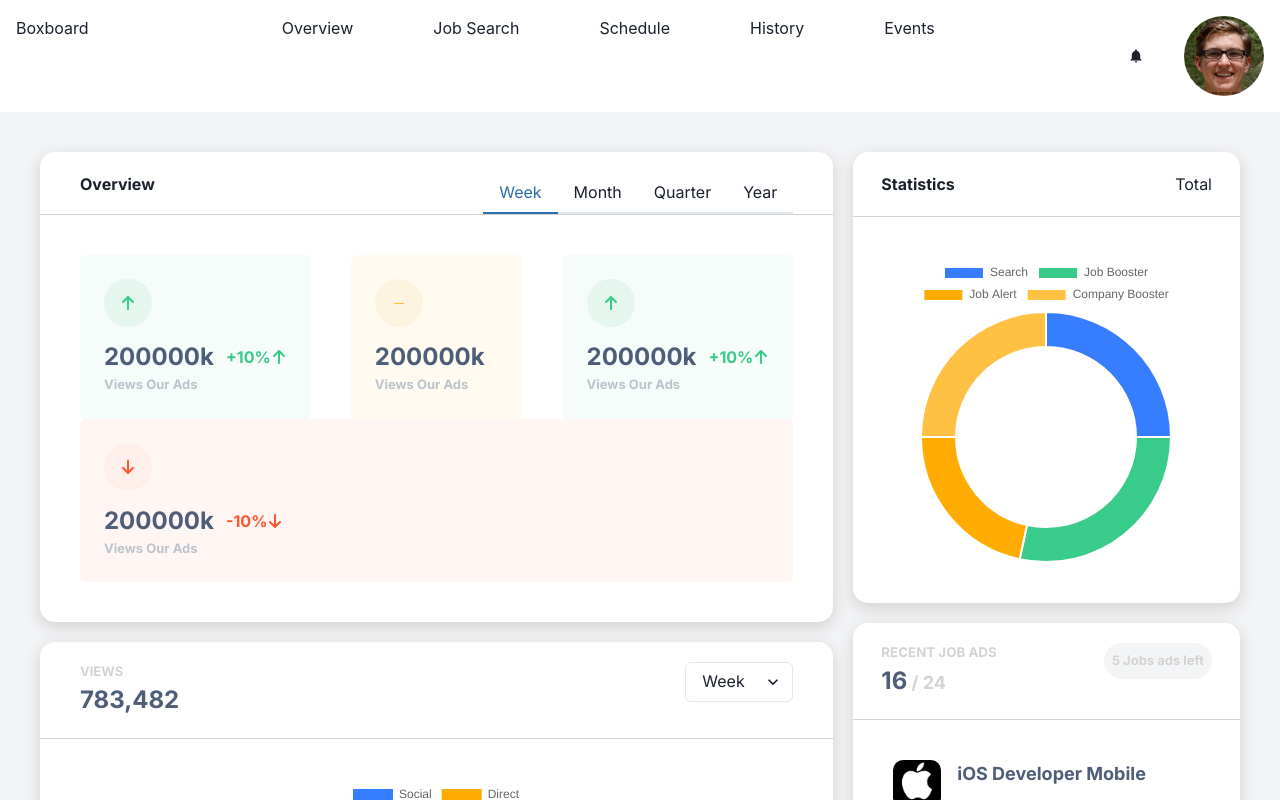
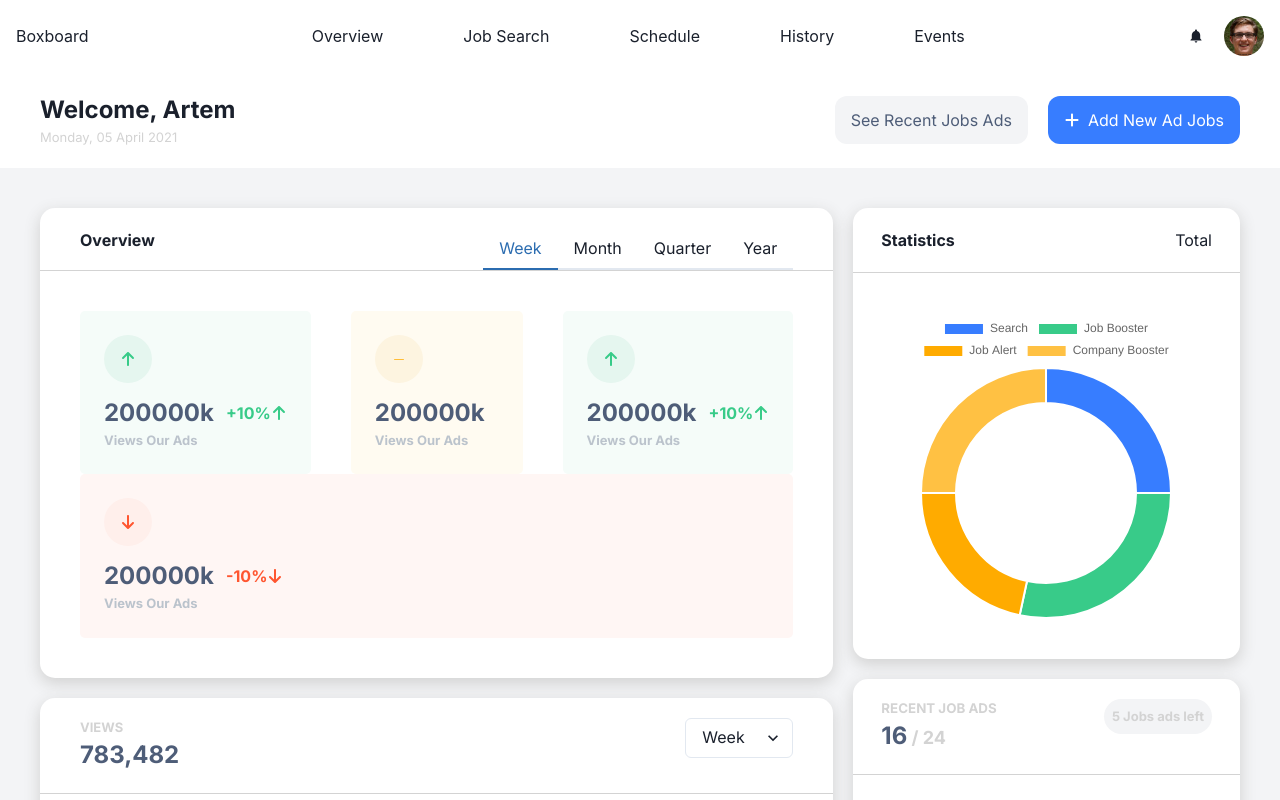
Before and after one commit to Raihan-21/baysa-hr-app, a Next.js app: page / in a window 1280 px wide. Shown: the top 800 px of the page. Built offline with nearby package versions, Linux system fonts and the light colour scheme.

Commit message:
adjust heading component styling

```diff
--- a/src/components/atoms/Button.tsx
+++ b/src/components/atoms/Button.tsx
@@ -1,16 +1,21 @@
-import React from "react";
+import React, { ReactElement } from "react";
 
 const Button = ({
-  bgColor = "primary",
-  textColor = "primary",
+  bgColor = "bg-primary",
+  textColor = "text-white",
   text,
+  icon,
 }: {
   bgColor?: string;
   textColor?: string;
   text: string;
+  icon?: ReactElement;
 }) => {
   return (
-    <button className={`bg-${bgColor} text-${textColor} rounded-md`}>
+    <button
+      className={`${bgColor} ${textColor} rounded-[12px] py-3 px-4 flex items-center gap-x-2`}
+    >
+      {icon}
       {text}
     </button>
   );
--- a/src/components/molecules/Heading.tsx
+++ b/src/components/molecules/Heading.tsx
@@ -3,12 +3,19 @@ import React, { ReactElement, ReactNode } from "react";
 
 const Heading = ({ buttonSection }: { buttonSection?: JSX.Element }) => {
   return (
-    <Flex justifyContent={"space-between"} alignItems={"center"}>
+    <Flex
+      justifyContent={"space-between"}
+      alignItems={"center"}
+      paddingX={10}
+      paddingY={5}
+    >
       <Box>
         <Text fontWeight={"bold"} fontSize={"x-large"}>
           Welcome, Artem
         </Text>
-        <Text fontSize={"small"}>Monday, 5 April 2021</Text>
+        <Text fontSize={"small"} color={"lightgray"}>
+          Monday, 05 April 2021
+        </Text>
       </Box>
       {buttonSection}
     </Flex>
--- a/src/components/molecules/Navbar.tsx
+++ b/src/components/molecules/Navbar.tsx
@@ -7,7 +7,11 @@ import { IoMdNotifications } from "react-icons/io";
 const Navbar = () => {
   return (
     <nav className="p-4">
-      <Flex columnGap={5} justifyContent={"space-between"}>
+      <Flex
+        columnGap={5}
+        justifyContent={"space-between"}
+        alignItems={"center"}
+      >
         <Box>Boxboard</Box>
         <Flex columnGap={20}>
           <Box>Overview</Box>
@@ -16,9 +20,9 @@ const Navbar = () => {
           <Box>History</Box>
           <Box>Events</Box>
         </Flex>
-        <Flex alignItems="center" columnGap={10}>
+        <Flex alignItems="center" columnGap={5}>
           <IoMdNotifications />
-          <Img src="/profile.jpg" width={20} height={20} borderRadius={"50%"} />
+          <Img src="/profile.jpg" width={10} height={10} borderRadius={"50%"} />
         </Flex>
       </Flex>
     </nav>
--- a/src/pages/index.tsx
+++ b/src/pages/index.tsx
@@ -1,21 +1,31 @@
 import Image from "next/image";
 import { Inter } from "next/font/google";
+
+import { Box, Flex, Grid, GridItem, VStack } from "@chakra-ui/react";
+
+import { useState } from "react";
+
 import Heading from "@/components/molecules/Heading";
-import { Box, Flex, Grid, GridItem, VStack } from "@chakra-ui/react";
 import Button from "@/components/atoms/Button";
-import { useState } from "react";
 import SectionOverview from "@/components/organisms/SectionOverview";
 import SectionViews from "@/components/organisms/SectionViews";
 import SectionGoals from "@/components/organisms/SectionGoals";
 import SectionStatistics from "@/components/organisms/SectionStatistics";
 import SectionJobsAds from "@/components/organisms/SectionJobsAds";
 
+import { FaPlus } from "react-icons/fa6";
+
 const inter = Inter({ subsets: ["latin"] });
 
 const HeadingButtons = () => {
   return (
-    <Flex>
-      <Button text="Add job" />
+    <Flex columnGap={5}>
+      <Button
+        text="See Recent Jobs Ads"
+        bgColor="bg-bggray"
+        textColor="text-secondarygray"
+      />
+      <Button text="Add New Ad Jobs" bgColor="bg-primary" icon={<FaPlus />} />
     </Flex>
   );
 };
@@ -49,7 +59,7 @@ export default function Home() {
   ]);
   return (
     <main className={` min-h-screen   ${inter.className}`}>
-      {/* <Heading buttonSection={HeadingButtons} /> */}
+      <Heading buttonSection={<HeadingButtons />} />
       <Grid
         templateColumns={"repeat(3, 1fr)"}
         columnGap={5}
--- a/tailwind.config.ts
+++ b/tailwind.config.ts
@@ -26,6 +26,7 @@ const config: Config = {
         lightred: "#FFF6F4",
         secondarygray: "#4E5D78",
         thirdgray: "#BBC3CC",
+        bggray: "#F3F4F6",
       },
     },
   },
```
